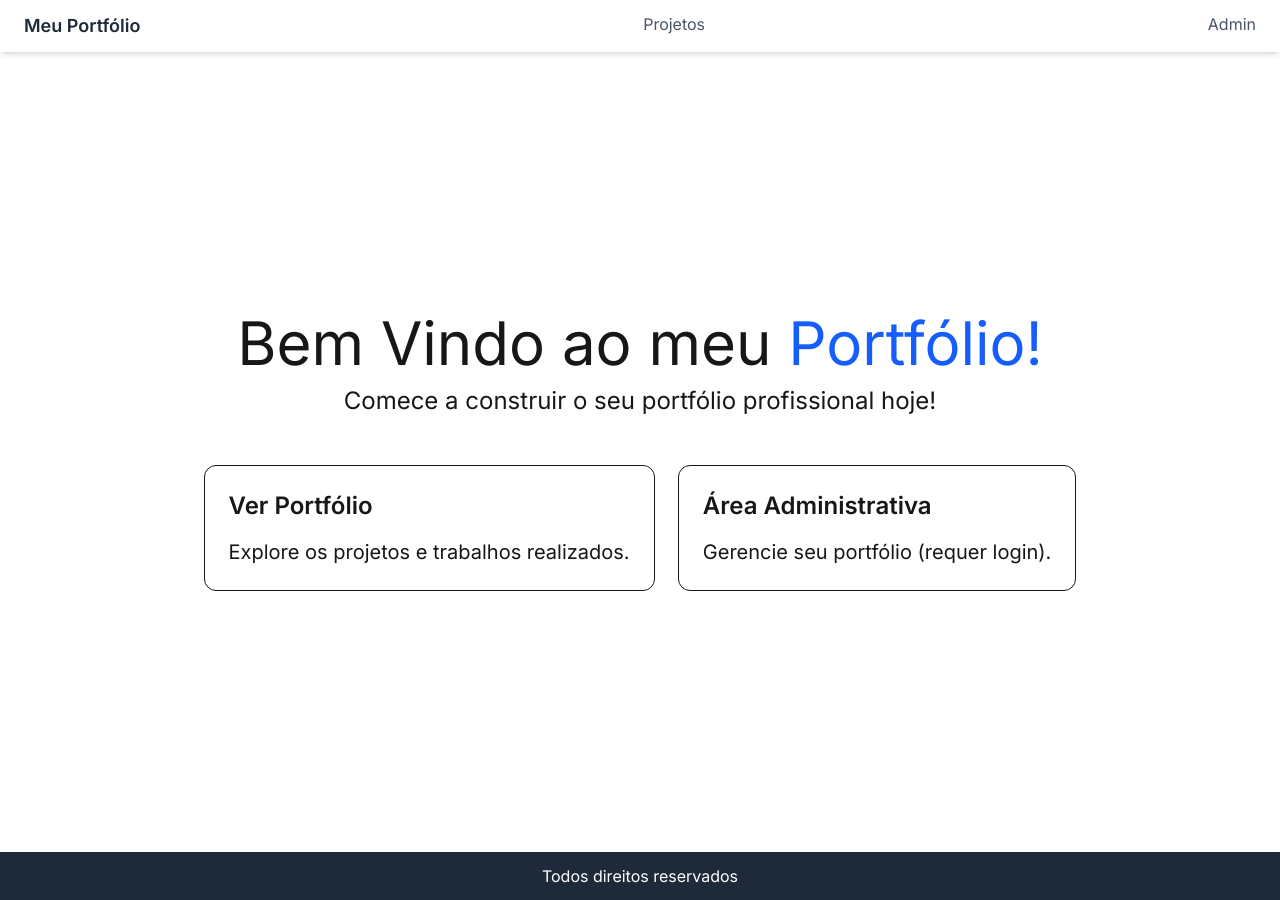
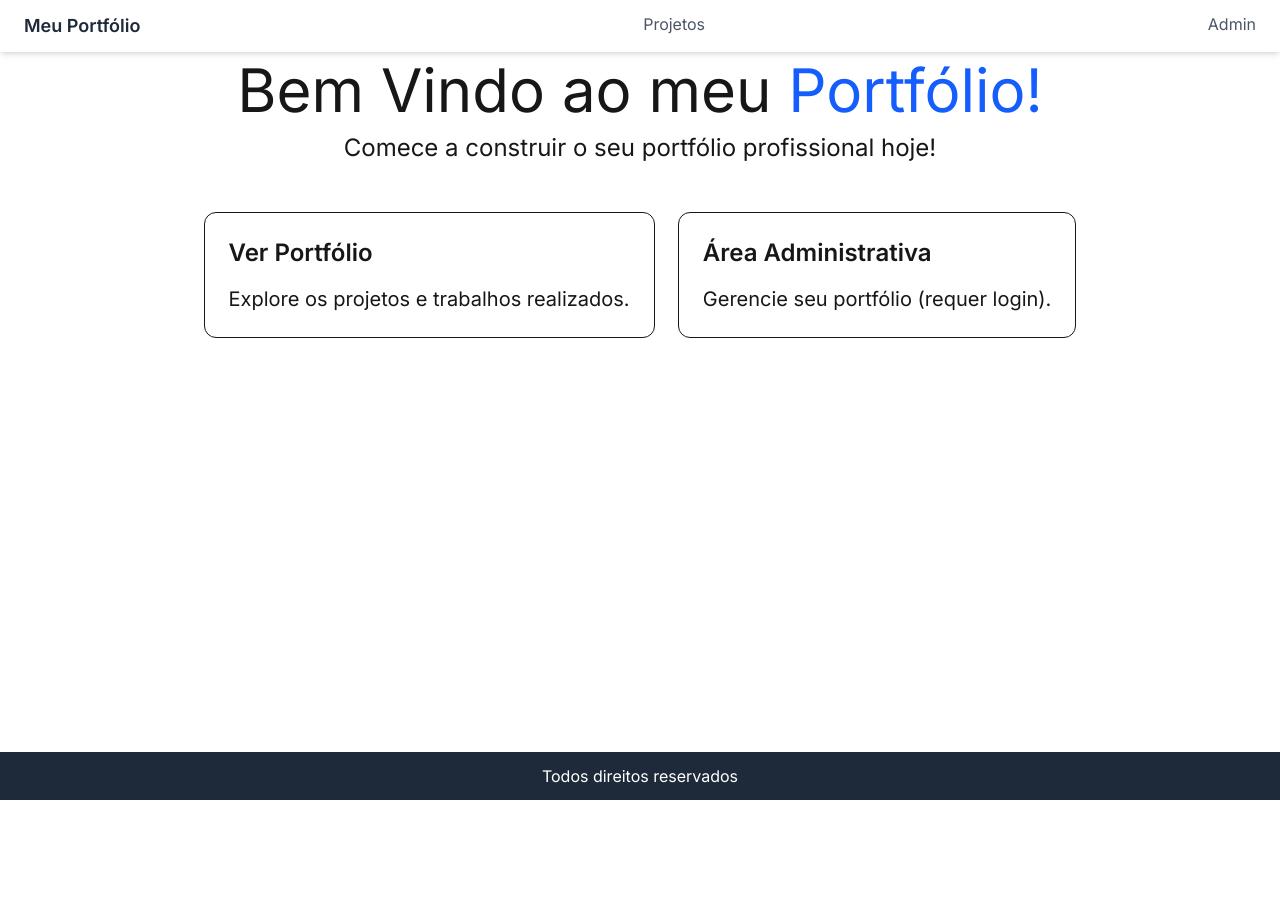
Before and after one commit to carlosulker/portfolio-react, a Next.js app: page / in a window 1280 px wide. After the commit the page ends 800 px from the top, so only its background shows below. Built offline with nearby package versions, Linux system fonts and the light colour scheme.

Commit message:
adjusting page layout

```diff
--- a/src/app/layout.tsx
+++ b/src/app/layout.tsx
@@ -1,6 +1,8 @@
 import type { Metadata } from "next";
 import { Inter } from "next/font/google";
 import "./globals.css";
+import Header from "./components/Header";
+import Footer from "./components/Footer";
 
 const inter = Inter({
   subsets: ["latin"],
@@ -21,7 +23,15 @@
       <body
         className={inter.className}
       >
-        {children}
+
+        <div className="flex flex-col min-h-screen">
+        <Header/>
+          <main className="flex-grow">
+            {children}
+          </main>
+        <Footer/>
+        </div>
+
       </body>
     </html>
   );
--- a/src/app/page.tsx
+++ b/src/app/page.tsx
@@ -1,19 +1,15 @@
 import Link from "next/link";
-import Header from "./components/Header";
-import Footer from "./components/Footer";
-
 export default function Home() {
   return (
     <>
-    <Header/>
-    <div className="flex flex-col items-center justify-center min-h-screen py-2">
+    <div className="flex flex-col items-center justify-center py-2">
       <main className="flex flex-col items-center justify-center w-full flex-1 px-20 text-ceter">
         <h1 className="text-6xl">Bem Vindo ao meu <span className="text-blue-600">Portfólio!</span> </h1>
         <p className="mt-3 text-2xl">
           Comece a construir o seu portfólio profissional hoje!
         </p>
       <div className="flex flex-wrap items-center justify-around max-w-4xl mt-6 sm:w-full">
-        <Link href={"/portfolio"} className="p-6 mt-6 text-left border rounded-xl hover:text-blue-600 focus:text-blue-600">
+        <Link href="/portfolio" className="p-6 mt-6 text-left border rounded-xl hover:text-blue-600 focus:text-blue-600">
           <h2 className="text-2xl font-semibold">Ver Portfólio</h2>
           <p className="mt-4 text-xl">Explore os projetos e trabalhos realizados.</p>
           </Link>
@@ -24,7 +20,6 @@
       </div>
       </main>
     </div>
-    <Footer/>
     </>
   );
 }
```
